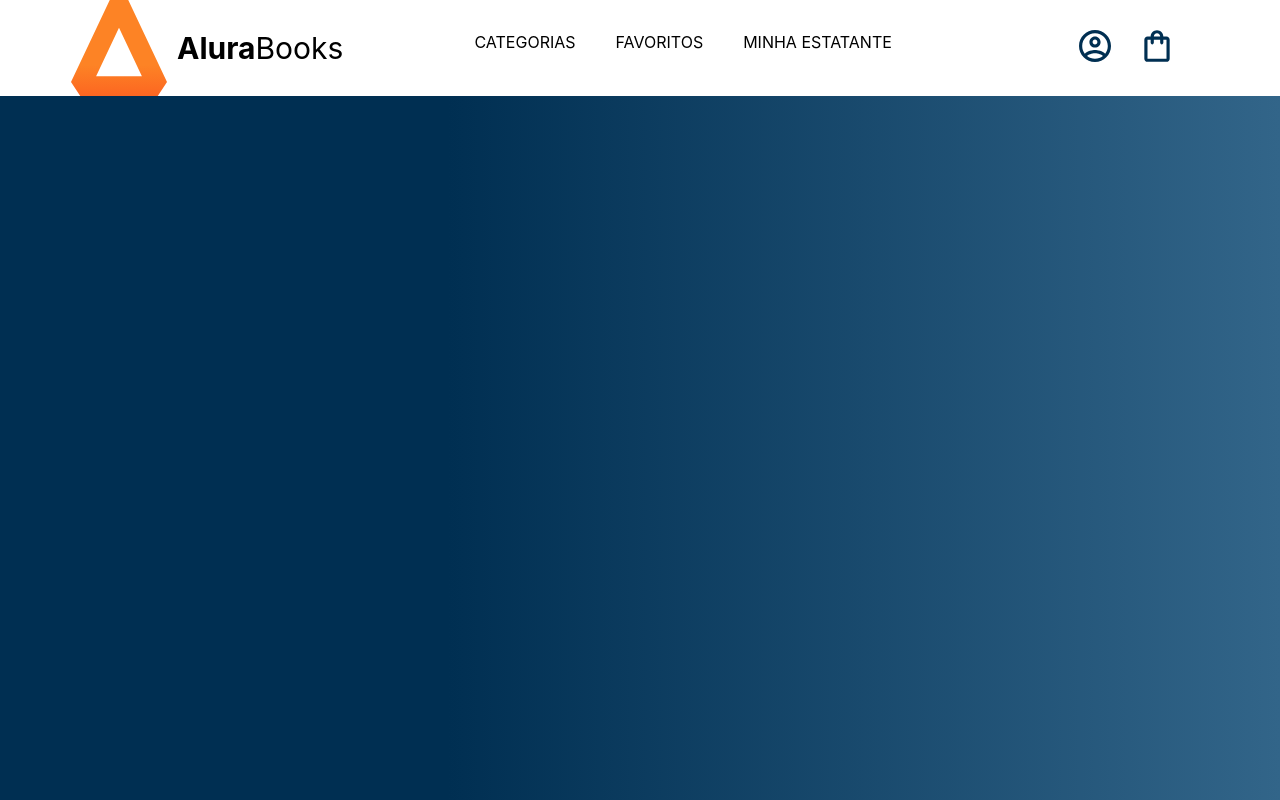
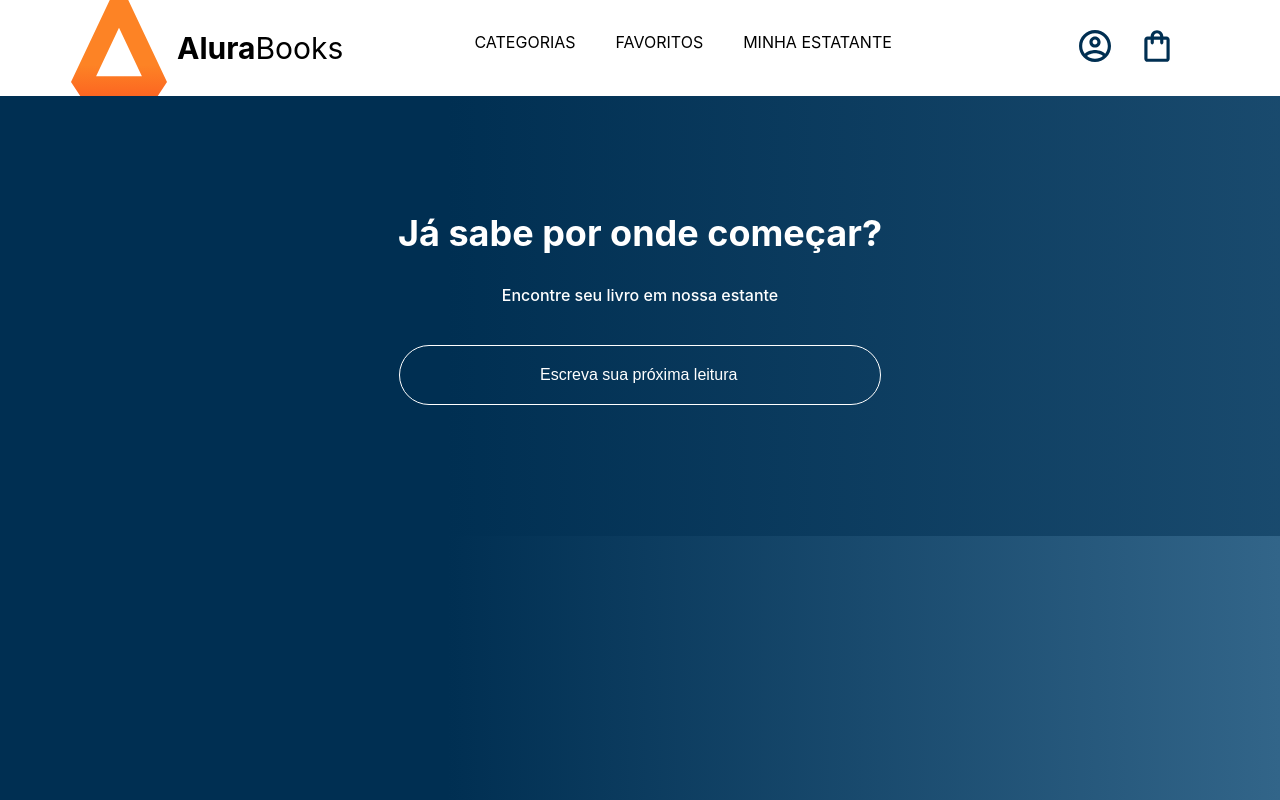
Before and after one commit to lgolin/react-journey, a React (Create React App) app in the folder alura/alura-books/: page / in a window 1280 px wide. Built offline with nearby package versions, Linux system fonts and the light colour scheme.

Commit message:
add Pesquisa and Input components

```diff
--- a/alura/alura-books/src/App.js
+++ b/alura/alura-books/src/App.js
@@ -1,4 +1,5 @@
 import Header from './componentes/Header';
+import Pesquisa from './componentes/Pesquisa';
 
 import styled from 'styled-components';
 
@@ -12,6 +13,7 @@
   return (
     <AppContainer>
       <Header />
+      <Pesquisa />
     </AppContainer>
   );
 }
--- /dev/null
+++ b/alura/alura-books/src/componentes/Input/index.js
@@ -0,0 +1,20 @@
+import styled from 'styled-components';
+
+const Input = styled.input`
+  order: 1px solid #fff;
+  background: transparent;
+  border: 1px solid #fff;
+  padding: 20px 140px;
+  border-radius: 50px;
+  width: 200px;
+  color: #fff;
+  font-size: 16px;
+  margin-bottom: 10px;
+
+  &::placeholder {
+    color: #fff;
+    font-size: 16px;
+  }
+`;
+
+export default Input;
--- /dev/null
+++ b/alura/alura-books/src/componentes/Pesquisa/index.js
@@ -0,0 +1,36 @@
+import Input from '../Input';
+import styled from 'styled-components';
+
+const PesquisaContainer = styled.section`
+  background-image: linear-gradient(90deg, #002f52 35%, #326589 165%);
+  color: #fff;
+  text-align: center;
+  padding: 85px 0;
+  height: 270px;
+  width: 100%;
+`;
+
+const Titulo = styled.h2`
+  color: #fff;
+  font-size: 36px;
+  text-align: center;
+  width: 100%;
+`;
+
+const Subtitulo = styled.h3`
+  font-size: 16px;
+  font-weight: 500;
+  margin-bottom: 40px;
+`;
+
+function Pesquisa() {
+  return (
+    <PesquisaContainer>
+      <Titulo>Já sabe por onde começar?</Titulo>
+      <Subtitulo>Encontre seu livro em nossa estante</Subtitulo>
+      <Input placeholder="Escreva sua próxima leitura" />
+    </PesquisaContainer>
+  );
+}
+
+export default Pesquisa;
```
